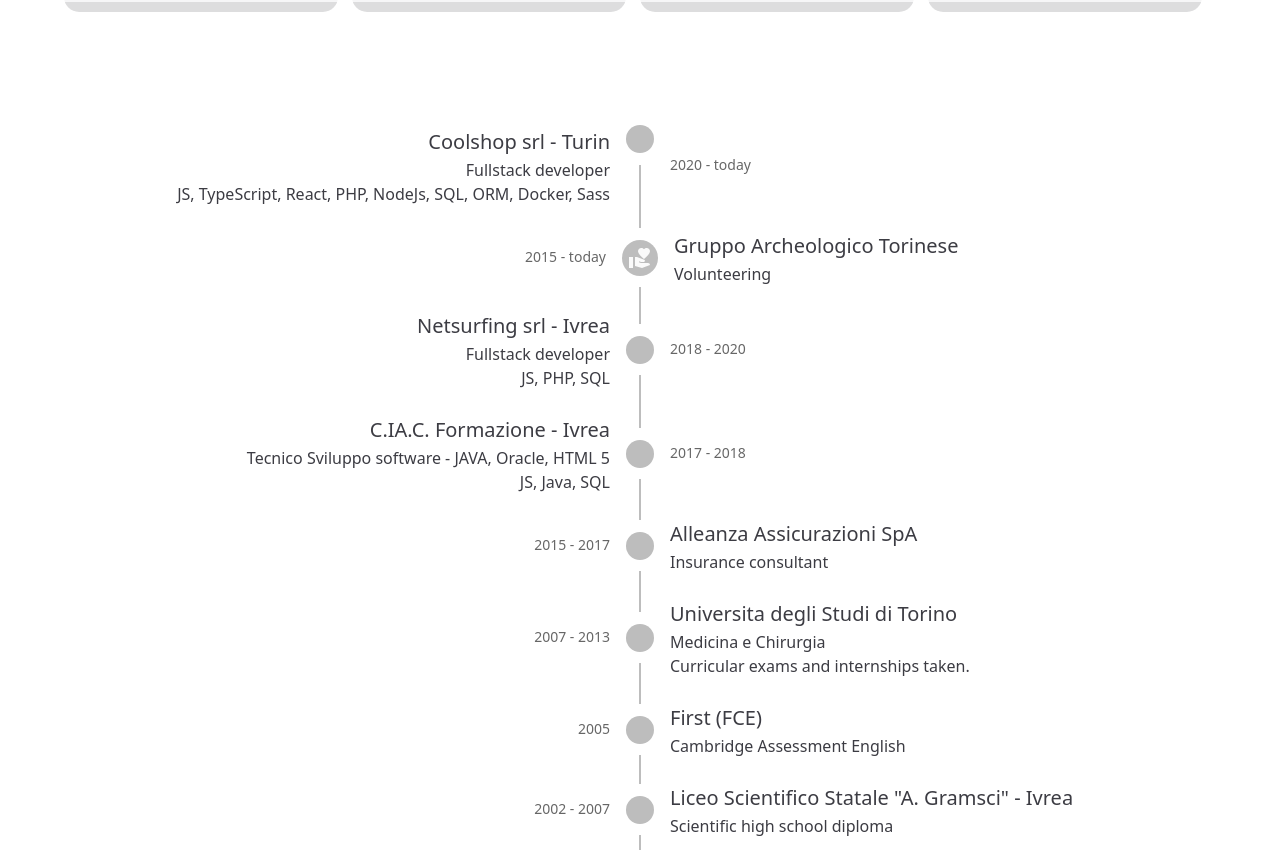
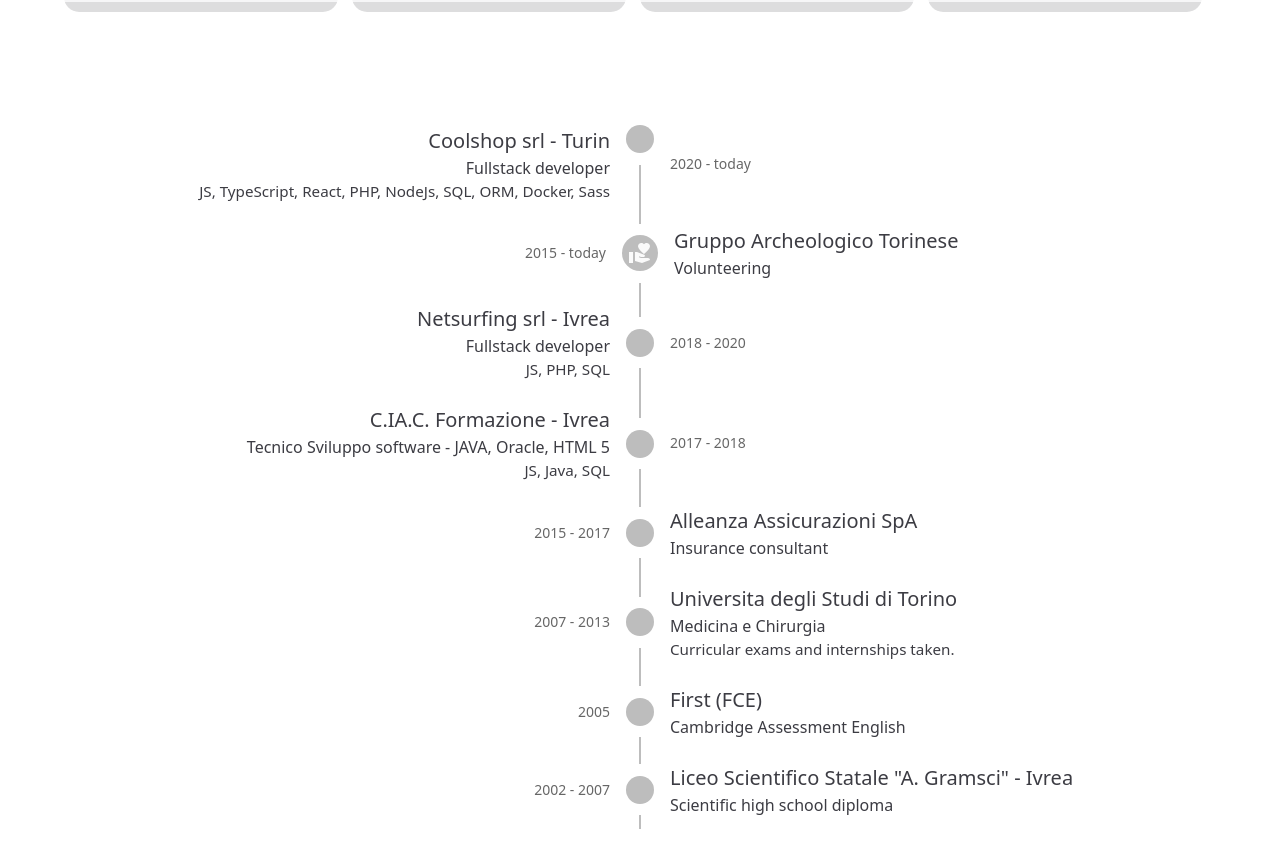
Before and after one commit to azucco/azucco.github.io, a React (Vite) app: page / in a window 1280 px wide. Shown: the part 954-1806 px from the top of the page. Built offline with nearby package versions, Linux system fonts and the light colour scheme; some icons are missing.

Commit message:
2e67c80: feat(ET): Layout - Rensponsive font size

```diff
--- a/src/components/ExperienceTimeline/index.tsx
+++ b/src/components/ExperienceTimeline/index.tsx
@@ -5,13 +5,14 @@
 import TimelineContent from '@mui/lab/TimelineContent';
 import TimelineOppositeContent, {
     timelineOppositeContentClasses,
-  } from '@mui/lab/TimelineOppositeContent';
+} from '@mui/lab/TimelineOppositeContent';
 import TimelineDot from '@mui/lab/TimelineDot';
 import Typography from '@mui/material/Typography';
+import { useTheme } from '@mui/material/styles';
 
 import * as data from '../../data';
 import { OverridableComponent } from '@mui/material/OverridableComponent';
-import { SvgIconTypeMap } from '@mui/material';
+import { SvgIconTypeMap, useMediaQuery } from '@mui/material';
 
 export type ExperienceTimelineItem = {
     years: string;
@@ -26,9 +27,12 @@
 
 export const id: string = 'experience';
 
-function ExperienceTimelineItem ({years, Icon, company, job, description, type, isTop} :ExperienceTimelineItem & { isTop :boolean }) :JSX.Element {
+function ExperienceTimelineItem({ years, Icon, company, job, description, type, isTop }: ExperienceTimelineItem & { isTop: boolean }): JSX.Element {
+
+    const theme = useTheme();
+
     return (
-        <TimelineItem position={ type === 'focusOn' ? 'left' : 'right'}>
+        <TimelineItem position={type === 'focusOn' ? 'left' : 'right'}>
             <TimelineOppositeContent
                 sx={{ m: 'auto 0' }}
                 align="right"
@@ -38,28 +42,32 @@
                 {years}
             </TimelineOppositeContent>
             <TimelineSeparator>
-                { !isTop && <TimelineConnector />}
+                {!isTop && <TimelineConnector />}
                 <TimelineDot>
-                <Icon />
+                    <Icon />
                 </TimelineDot>
                 <TimelineConnector />
             </TimelineSeparator>
             <TimelineContent sx={{ py: '12px', px: 2 }}>
-                <Typography variant="h6" component="span">
-                {company}
+                <Typography sx={{ fontSize: useMediaQuery(theme.breakpoints.down('sm')) ? '1.1rem' : '1.25rem' }}>
+                    {company}
                 </Typography>
-                <Typography>{job}</Typography>
-                <Typography>{description}</Typography>
+                <Typography>
+                    {job}
+                </Typography>
+                <Typography sx={{ fontSize: useMediaQuery(theme.breakpoints.down('sm')) ? '0.80rem' : '0.95rem' }}>
+                    {description}
+                </Typography>
             </TimelineContent>
         </TimelineItem>
     )
 }
 
-export function ExperienceTimeline () {
+export function ExperienceTimeline() {
     return (
         <Timeline>
             {
-                data.experiences.map((experience, index) => <ExperienceTimelineItem {...experience } isTop={index === 0} key={index}></ExperienceTimelineItem>)
+                data.experiences.map((experience, index) => <ExperienceTimelineItem {...experience} isTop={index === 0} key={index}></ExperienceTimelineItem>)
             }
         </Timeline>
     )
```
